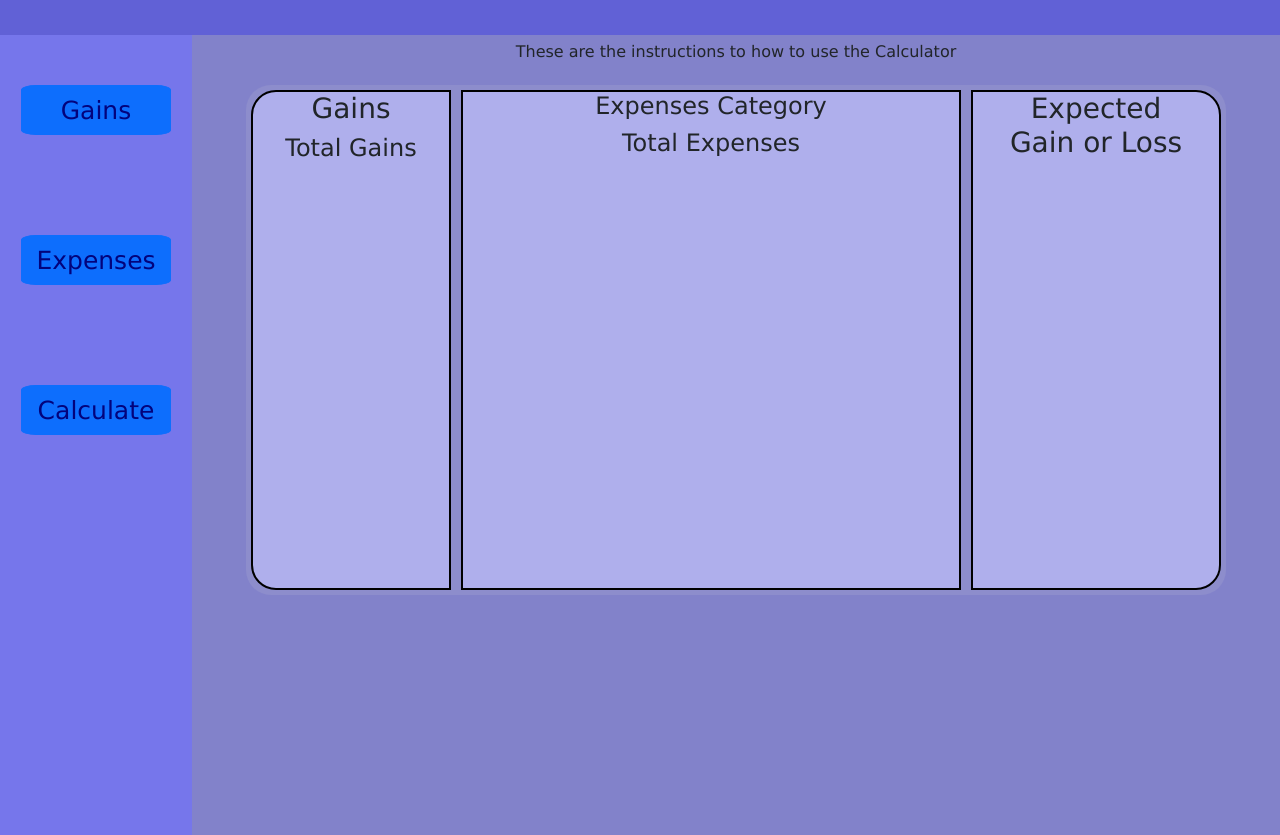
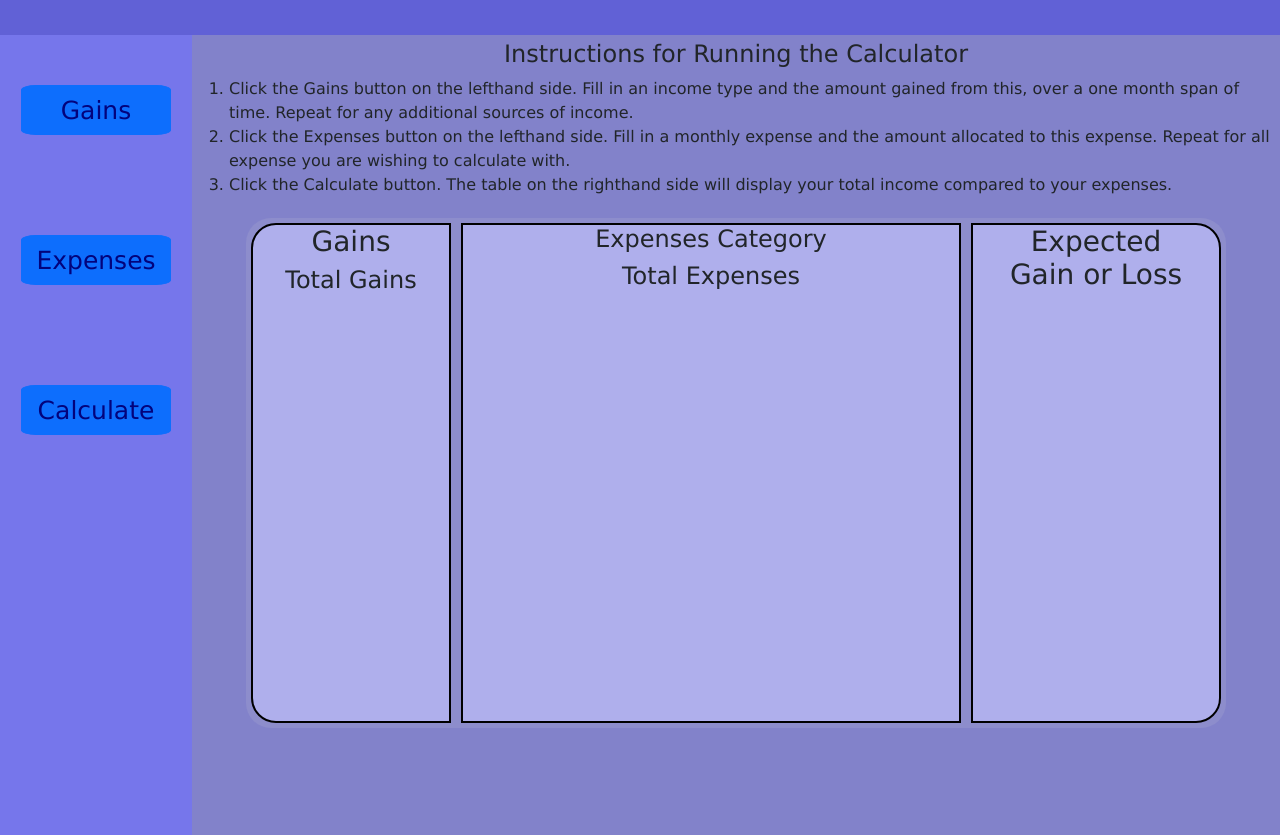
Before and after one commit to Hiemdier/project-1-financial-calculator, a plain HTML site: page index.html in a window 1280 px wide. Shown: the part 81-916 px from the top of the page. Drawn offline with nearby package versions, Linux system fonts and the light colour scheme; files that its build step writes are made by us from their sources.

Commit message:
end of night

```diff
--- a/assets/css/style.css
+++ b/assets/css/style.css
@@ -50,6 +50,9 @@ aside .btn{
     text-align: center;
     margin: 5px;
 }
+.instruction-list{
+    text-align: left;
+}
 .btn{
     color:#03037c;
     font-size: 25px;
--- a/index.html
+++ b/index.html
@@ -21,7 +21,6 @@
     </header>
 
     <aside>
-      <!-- Do we want to make class for each Modal, or just one for both? -->
       <div>
         <button type="button" class="btn btn-primary" id="income">Gains</button>
       </div>
@@ -36,11 +35,13 @@
 
     <main class="main">
       <section class="instruction">
-        <p>These are the instructions to how to use the Calculator</p>
+        <h4>Instructions for Running the Calculator</h4>
+        <ol class="instruction-list">
+          <li>Click the Gains button on the lefthand side. Fill in an income type and the amount gained from this, over a one month span of time. Repeat for any additional sources of income.</li>
+          <li>Click the Expenses button on the lefthand side. Fill in a monthly expense and the amount allocated to this expense. Repeat for all expense you are wishing to calculate with.</li>
+          <li>Click the Calculate button. The table on the righthand side will display your total income compared to your expenses.</li>
+        </ol>
       </section>
-      <!-- For the classes on all of our output sections, it may best to make a general class with
-     shared css traits, and an individual one for each section. This would make changing both all sections
-     and each individual one easier -->
      <div>
       <div class="box income-box">
         <h3>Gains</h3>
@@ -51,7 +52,6 @@
         </tbody>
       </div>
       <div class="box expense-box">
-        <!-- Size of text needs to be smaller due to a larger amount of text needing to be inputed -->
         <h4 id="#">Expenses Category</h4>
         <tbody id="expense-table">
         </tbody>
```
